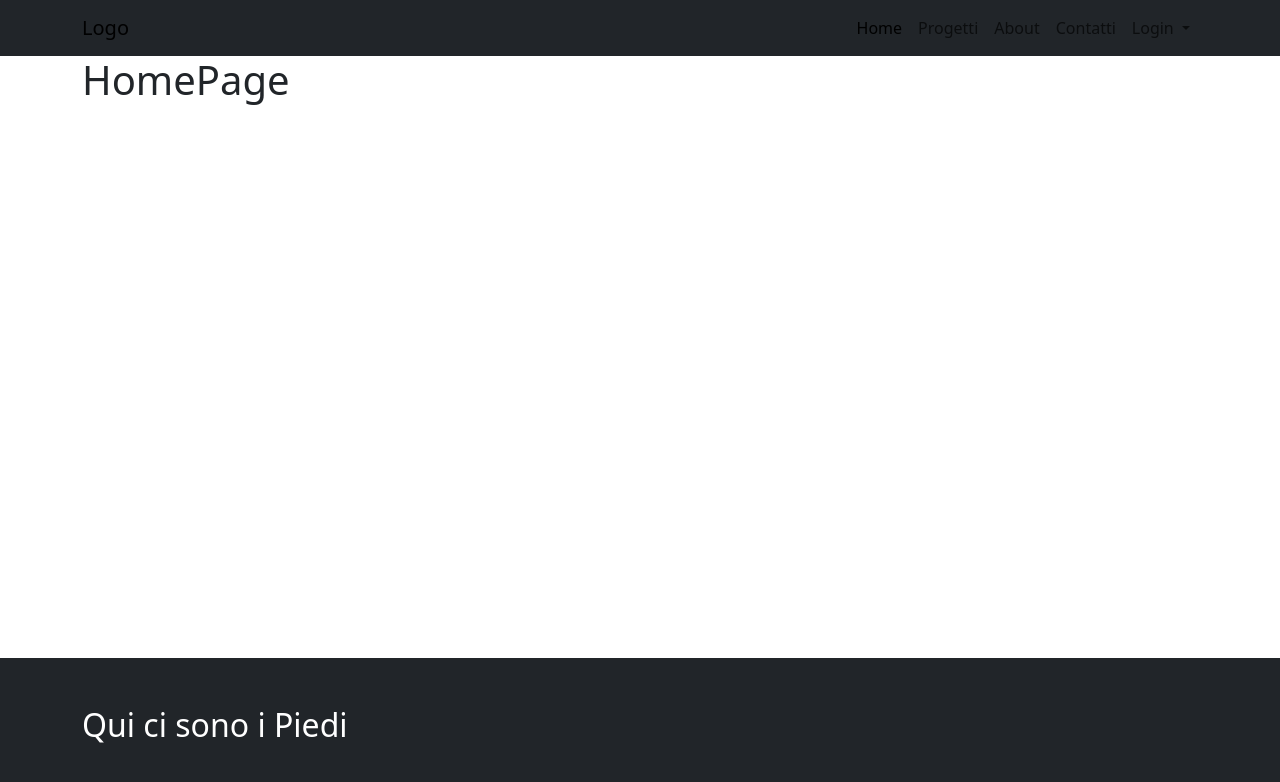
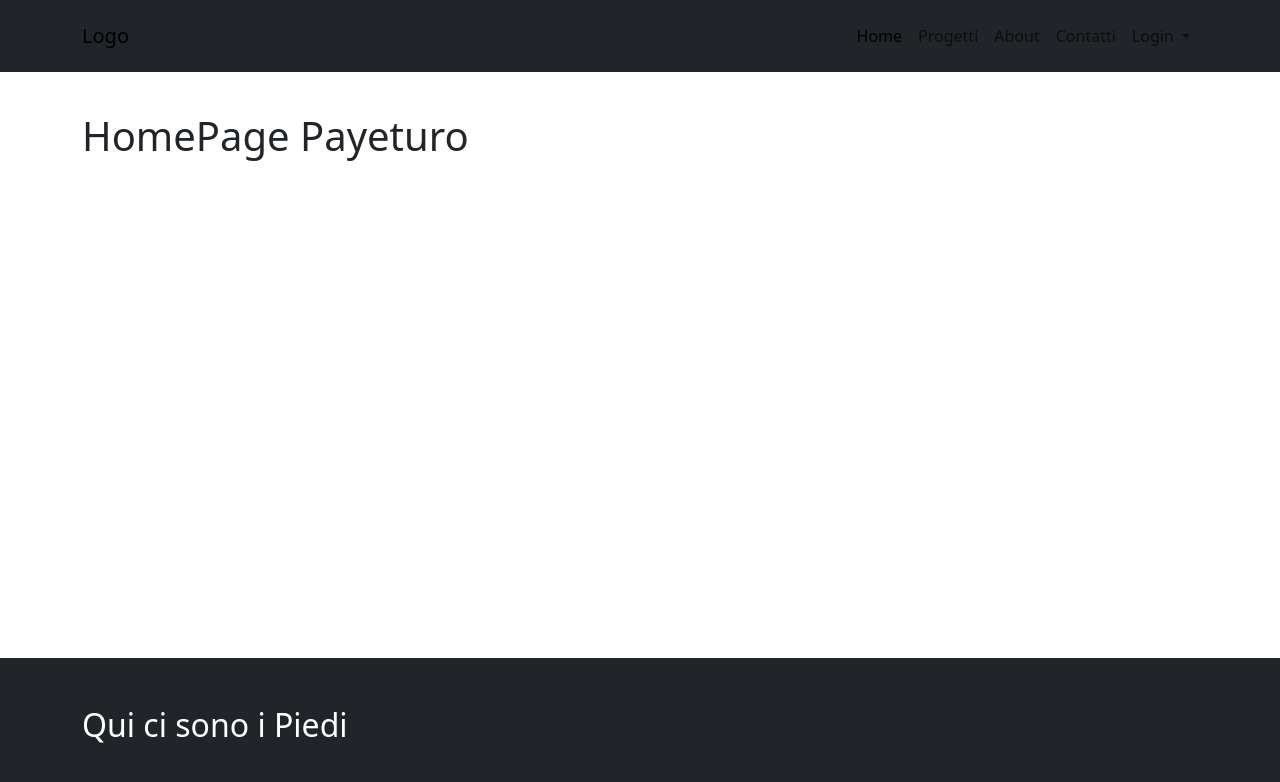
Before and after one commit to AndreaLinza/vite-boolfolio, a Vue app: page / in a window 1280 px wide. Shown: the top 782 px of the page. Built offline with nearby package versions, Linux system fonts and the light colour scheme.

Commit message:
delete main component

```diff
--- a/src/App.vue
+++ b/src/App.vue
@@ -28,6 +28,7 @@
 
 <style lang="scss">
 main {
+  padding: 7rem 0;
   flex-grow: 1;
 
 }
--- a/src/components/TheFooter.vue
+++ b/src/components/TheFooter.vue
@@ -16,5 +16,6 @@
 
 
 <style lang="scss" scoped>
+@use "../styles/partials/variables" as *;
 
 </style>
--- a/src/components/TheHeader.vue
+++ b/src/components/TheHeader.vue
@@ -1,6 +1,4 @@
 <script>
-import {store} from "../store";
-
 
 export default {
 
@@ -10,29 +8,27 @@
 
 <template>
   <header>
-
     <nav class="navbar nav-position navbar-expand-lg bg-dark">
       <div class="container">
         <a class="navbar-brand" href="#">Logo</a>
-                <button class="navbar-toggler" type="button" data-bs-toggle="collapse"
-                    data-bs-target="#navbarSupportedContent" aria-controls="navbarSupportedContent" aria-expanded="false"
-                    aria-label="Toggle navigation">
+        <button class="navbar-toggler" type="button" data-bs-toggle="collapse" data-bs-target="#navbarSupportedContent"
+          aria-controls="navbarSupportedContent" aria-expanded="false" aria-label="Toggle navigation">
           <span class="navbar-toggler-icon"></span>
         </button>
         <div class="d-flex justify-content-end">
           <div class="collapse navbar-collapse" id="navbarSupportedContent">
             <ul class="navbar-nav me-auto mb-2 mb-lg-0 " style="color: white !important;">
               <li class="nav-item">
-                                <router-link class="nav-link active" aria-current="page" :to="{name:'home'}">Home</router-link>
+                <router-link class="nav-link active" aria-current="page" :to="{ name: 'home' }">Home</router-link>
               </li>
               <li class="nav-item">
-                                <router-link class="nav-link" :to="{name:'projects'}">Progetti</router-link>
+                <router-link class="nav-link" :to="{ name: 'projects' }">Progetti</router-link>
               </li>
               <li class="nav-item">
-                                <router-link class="nav-link" :to="{name:'about'}">About</router-link>
+                <router-link class="nav-link" :to="{ name: 'about' }">About</router-link>
               </li>
               <li class="nav-item">
-                                <router-link class="nav-link" :to="{name:'contacts'}">Contatti</router-link>
+                <router-link class="nav-link" :to="{ name: 'contacts' }">Contatti</router-link>
               </li>
               <li class="nav-item dropdown">
                 <a class="nav-link dropdown-toggle" href="http://127.0.0.1:8000/login" role="button"
@@ -58,12 +54,14 @@
 </template>
 
 
-<style lang="scss">
+<style lang="scss" scoped >
+@use "../styles/partials/variables" as *;
 
-.nav-position{
+  nav{
     position: fixed;
     width: 100%;
     z-index: 10;
+    padding: 1rem 0;
+  }
 
-}
 </style>
--- a/src/pages/Home.vue
+++ b/src/pages/Home.vue
@@ -8,9 +8,14 @@
 
 <template>
     <div class="container">
-        <h1 class="">HomePage</h1>
+        <h1 class="">HomePage Payeturo</h1>
     </div>
 </template>
 
 
-<style lang="scss"></style>
+<style lang="scss" scoped>
+@use "../styles/partials/variables" as *;
+
+
+
+</style>
```
Also changed, not shown: src/components/TheMain.vue (deleted, +0 -55 lines). Lines whose indentation alone changed are shown as unchanged.
